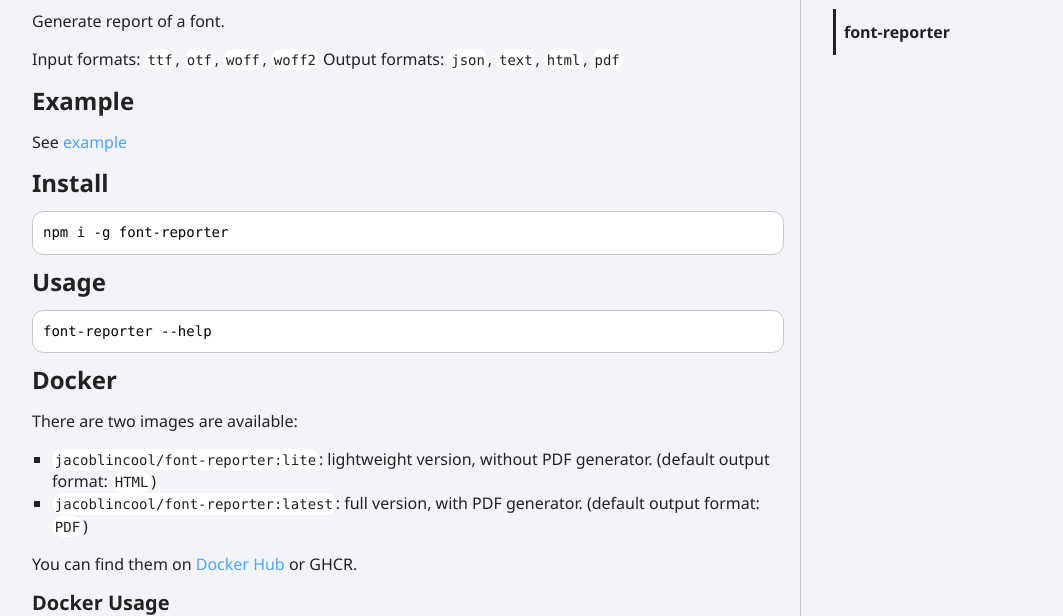
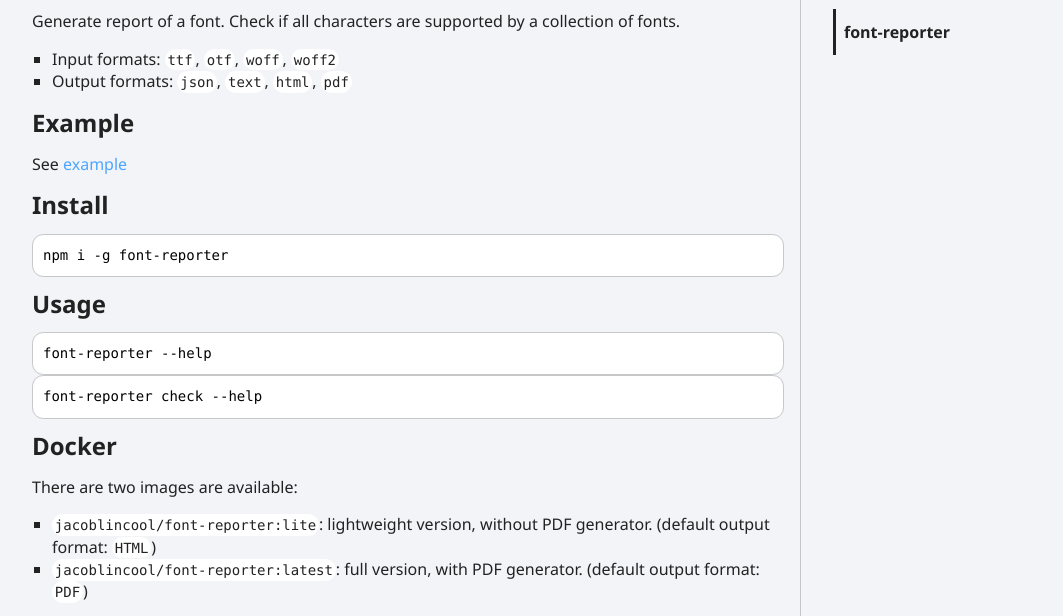
Before and after one commit to JacobLinCool/font-reporter, a plain HTML site: page index.html in a window 1280 px wide. Shown: the part 160-776 px from the top of the page, without its empty margins (96-1159 px from the left). Drawn offline with Linux system fonts and the light colour scheme.

Commit message:
deploy: 2a04abcf66c9eba09a75368c79daedaa7bb91f40

```diff
--- a/index.html
+++ b/index.html
@@ -14,9 +14,11 @@
 <a href="#font-reporter" id="font-reporter" style="color: inherit; text-decoration: none;">
   <h1>font-reporter</h1>
 </a>
-<p>Generate report of a font.</p>
-<p>Input formats: <code>ttf</code>, <code>otf</code>, <code>woff</code>, <code>woff2</code>
-Output formats: <code>json</code>, <code>text</code>, <code>html</code>, <code>pdf</code></p>
+<p>Generate report of a font. Check if all characters are supported by a collection of fonts.</p>
+<ul>
+<li>Input formats: <code>ttf</code>, <code>otf</code>, <code>woff</code>, <code>woff2</code></li>
+<li>Output formats: <code>json</code>, <code>text</code>, <code>html</code>, <code>pdf</code></li>
+</ul>
 
 <a href="#example" id="example" style="color: inherit; text-decoration: none;">
   <h2>Example</h2>
@@ -33,6 +35,8 @@
   <h2>Usage</h2>
 </a>
 <pre><code class="language-sh"><span class="hl-0">font-reporter --help</span>
+</code></pre>
+<pre><code class="language-sh"><span class="hl-0">font-reporter check --help</span>
 </code></pre>
 
 <a href="#docker" id="docker" style="color: inherit; text-decoration: none;">
```
